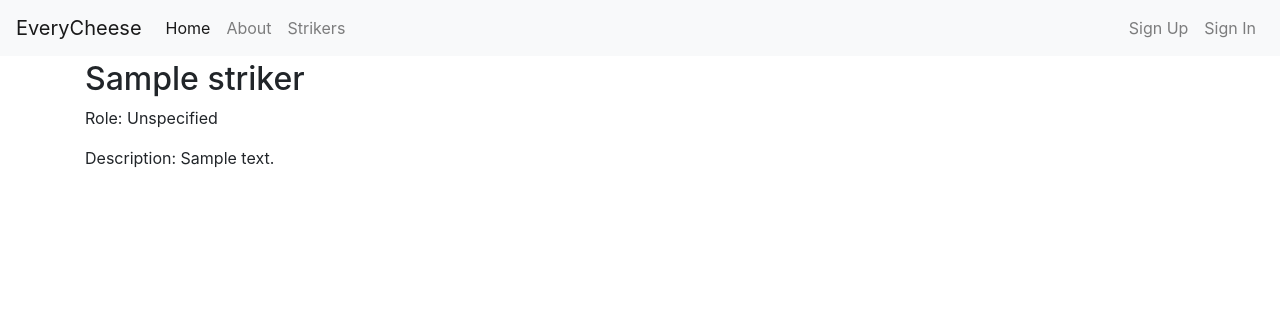
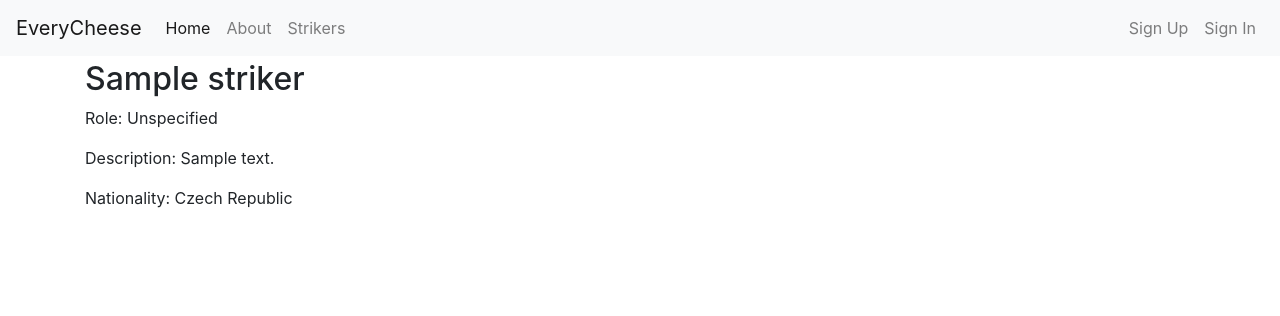
Before and after one commit to factdroid/strikebench, a Django app: a page that uses strikebench/templates/strikers/striker_detail.html in a window 1280 px wide. Shown: the top 316 px of the page. Run offline with Django 3.2, Linux system fonts and the light colour scheme; tables that the repository leaves empty hold one stand-in row (values such as "Sample post"); some libraries are stand-ins or nearby versions.

Commit message:
Implemented Striker Nationality

```diff
--- a/config/settings/base.py
+++ b/config/settings/base.py
@@ -80,6 +80,7 @@ THIRD_PARTY_APPS = [
     "allauth",
     "allauth.account",
     "allauth.socialaccount",
+    "django_countries", #country field
 ]
 
 LOCAL_APPS = [
--- a/requirements/base.txt
+++ b/requirements/base.txt
@@ -13,3 +13,4 @@ django-model-utils==4.0.0  # https://github.com/jazzband/django-model-utils
 django-allauth==0.42.0  # https://github.com/pennersr/django-allauth
 django-crispy-forms==1.9.1  # https://github.com/django-crispy-forms/django-crispy-forms
 django-autoslug==1.9.7  # https://github.com/justinmayer/django-autoslug/
+django-countries==6.1.2
--- a/strikebench/strikers/models.py
+++ b/strikebench/strikers/models.py
@@ -2,6 +2,8 @@ from django.db import models
 
 from autoslug import AutoSlugField
 from model_utils.models import TimeStampedModel
+
+from django_countries.fields import CountryField
 
 class Striker(TimeStampedModel):
 
@@ -21,7 +23,7 @@ class Striker(TimeStampedModel):
     description = models.TextField("Description", blank=True)
     age = models.IntegerField("Age", blank=True)
     club = models.CharField("Current Club", max_length=255)
-    nationality = models.CharField("Nationality", max_length=255, unique=False, null=True, blank=True)
+    nationality = CountryField("Nationality", max_length=255, unique=False, null=True, blank=True)
     role = models.CharField("Role", max_length=30, choices=Role.choices, default=Role.UNSPECIFIED)
 
     def __str__(self):
--- a/strikebench/templates/strikers/striker_detail.html
+++ b/strikebench/templates/strikers/striker_detail.html
@@ -23,5 +23,15 @@
 {% endif %}
 
 
+{% if striker.nationality %}
+    <p>
+        Nationality: {{ striker.nationality.name }}
+        <img src="{{ striker.nationality.flag }}" alt="">
+    </p>
+
+{% endif %}
+
+
+
 
 {% endblock content %}
```
Also changed, not shown: strikebench/strikers/migrations/0003_auto_20200615_1121.py (added).
